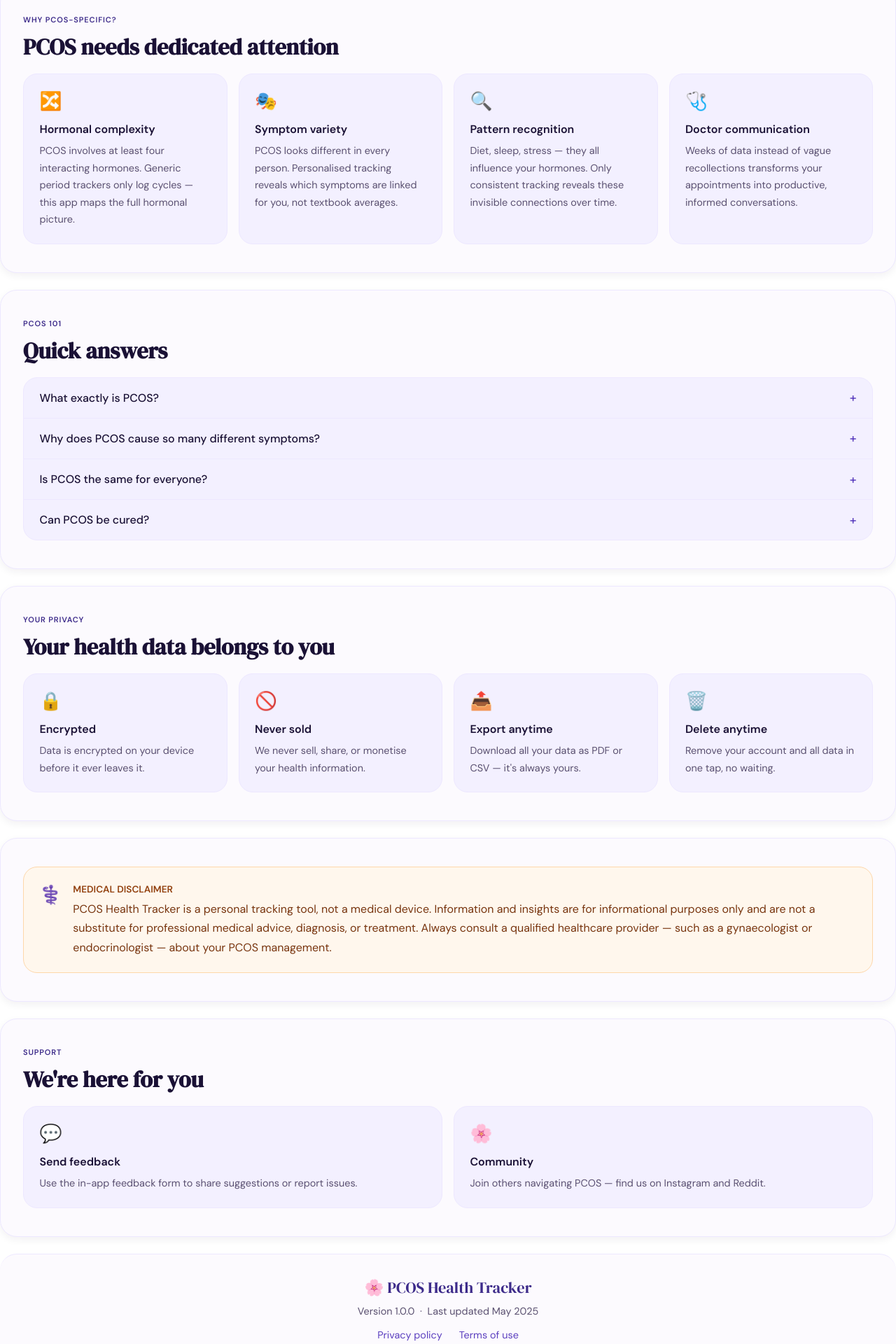
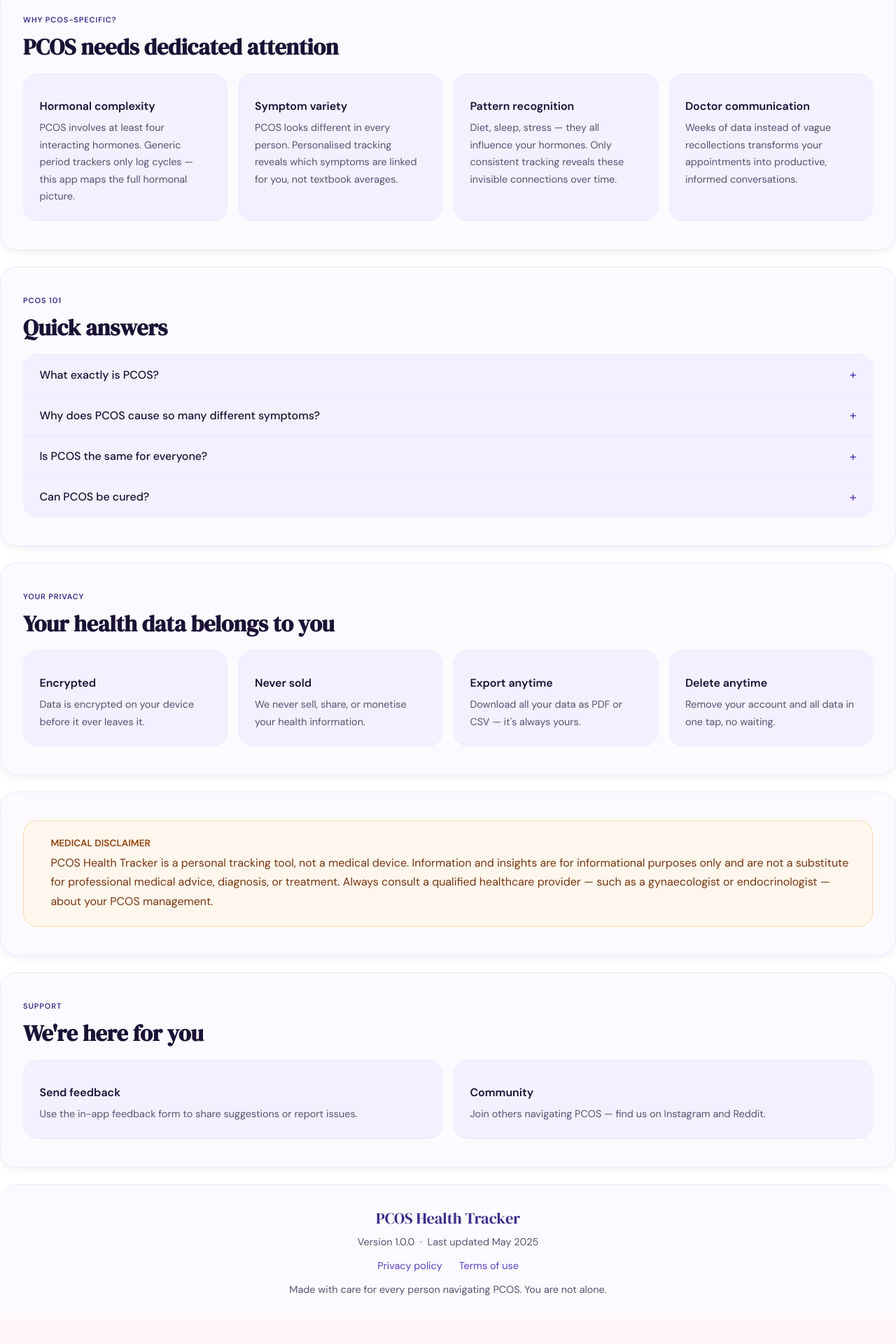
Before and after one commit to kirankv8641/PCOS-Health-Tracker, a React (Create React App) app in the folder frontend/: page /about in a window 1280 px wide. Shown: the part 992-2912 px from the top of the page at 70% size. After the commit the page ends 2875 px from the top, so only its background shows below. Built offline with nearby package versions, Linux system fonts and the light colour scheme; no server answers.

Commit message:
last  change

```diff
--- a/frontend/src/pages/About.jsx
+++ b/frontend/src/pages/About.jsx
@@ -72,22 +72,22 @@ export default function About() {
         <h2 className="section-title">PCOS needs dedicated attention</h2>
         <div className="why-grid">
           <div className="why-card">
-            <div className="why-icon">🔀</div>
+            <div className="why-icon"></div>
             <h3>Hormonal complexity</h3>
             <p>PCOS involves at least four interacting hormones. Generic period trackers only log cycles — this app maps the full hormonal picture.</p>
           </div>
           <div className="why-card">
-            <div className="why-icon">🎭</div>
+            <div className="why-icon"></div>
             <h3>Symptom variety</h3>
             <p>PCOS looks different in every person. Personalised tracking reveals which symptoms are linked for you, not textbook averages.</p>
           </div>
           <div className="why-card">
-            <div className="why-icon">🔍</div>
+            <div className="why-icon"></div>
             <h3>Pattern recognition</h3>
             <p>Diet, sleep, stress — they all influence your hormones. Only consistent tracking reveals these invisible connections over time.</p>
           </div>
           <div className="why-card">
-            <div className="why-icon">🩺</div>
+            <div className="why-icon"></div>
             <h3>Doctor communication</h3>
             <p>Weeks of data instead of vague recollections transforms your appointments into productive, informed conversations.</p>
           </div>
@@ -121,22 +121,22 @@ export default function About() {
         <h2 className="section-title">Your health data belongs to you</h2>
         <div className="privacy-grid">
           <div className="privacy-card">
-            <div className="privacy-icon">🔒</div>
+            <div className="privacy-icon"></div>
             <div className="privacy-title">Encrypted</div>
             <div className="privacy-desc">Data is encrypted on your device before it ever leaves it.</div>
           </div>
           <div className="privacy-card">
-            <div className="privacy-icon">🚫</div>
+            <div className="privacy-icon"></div>
             <div className="privacy-title">Never sold</div>
             <div className="privacy-desc">We never sell, share, or monetise your health information.</div>
           </div>
           <div className="privacy-card">
-            <div className="privacy-icon">📤</div>
+            <div className="privacy-icon"></div>
             <div className="privacy-title">Export anytime</div>
             <div className="privacy-desc">Download all your data as PDF or CSV — it's always yours.</div>
           </div>
           <div className="privacy-card">
-            <div className="privacy-icon">🗑️</div>
+            <div className="privacy-icon"></div>
             <div className="privacy-title">Delete anytime</div>
             <div className="privacy-desc">Remove your account and all data in one tap, no waiting.</div>
           </div>
@@ -146,7 +146,7 @@ export default function About() {
       {/* Disclaimer */}
       <section className="about-section">
         <div className="disclaimer-box">
-          <div className="disclaimer-icon">⚕️</div>
+          <div className="disclaimer-icon"></div>
           <div>
             <div className="disclaimer-title">Medical disclaimer</div>
             <div className="disclaimer-body">
@@ -166,12 +166,12 @@ export default function About() {
         <h2 className="section-title">We're here for you</h2>
         <div className="connect-grid">
           <div className="connect-card">
-            <div className="connect-icon">💬</div>
+            <div className="connect-icon"></div>
             <div className="connect-title">Send feedback</div>
             <div className="connect-desc">Use the in-app feedback form to share suggestions or report issues.</div>
           </div>
           <div className="connect-card">
-            <div className="connect-icon">🌸</div>
+            <div className="connect-icon"></div>
             <div className="connect-title">Community</div>
             <div className="connect-desc">Join others navigating PCOS — find us on Instagram and Reddit.</div>
           </div>
@@ -180,7 +180,7 @@ export default function About() {
 
       {/* Footer */}
       <footer className="about-footer">
-        <div className="footer-logo">🌸 PCOS Health Tracker</div>
+        <div className="footer-logo"> PCOS Health Tracker</div>
         <div className="footer-meta">Version 1.0.0 &nbsp;·&nbsp; Last updated May 2025</div>
         <div className="footer-links">
           <a href="/">Privacy policy</a>
--- a/frontend/src/pages/Dashboard.jsx
+++ b/frontend/src/pages/Dashboard.jsx
@@ -127,11 +127,11 @@ export default function Dashboard() {
           {/* ── Welcome ── */}
           <div className="db-welcome-row">
             <div className="db-welcome-text">
-              <h2>Hello 👋</h2>
+              <h2>Hello </h2>
               <p>Here's your health summary for today.</p>
             </div>
             <div className="db-quote-card">
-              <span className="db-quote-heart">❤️</span>
+              <span className="db-quote-heart"></span>
               <p>"Small steps every day lead to big changes."</p>
             </div>
           </div>
@@ -143,7 +143,7 @@ export default function Dashboard() {
             <div className="db-stat-card">
               <div className="db-stat-header">
                 <span className="db-stat-label">Calories Today</span>
-                <span className="db-stat-icon cal">🔥</span>
+                <span className="db-stat-icon cal"></span>
               </div>
               <div className="db-stat-value">
                 {todayCalories.toLocaleString()}
@@ -167,7 +167,7 @@ export default function Dashboard() {
             <div className="db-stat-card">
               <div className="db-stat-header">
                 <span className="db-stat-label">Water Intake</span>
-                <span className="db-stat-icon water">💧</span>
+                <span className="db-stat-icon water"></span>
               </div>
               <div className="db-stat-value">
                 {todayWater}
@@ -191,7 +191,7 @@ export default function Dashboard() {
             <div className="db-stat-card">
               <div className="db-stat-header">
                 <span className="db-stat-label">Active Minutes</span>
-                <span className="db-stat-icon act">🏃</span>
+                <span className="db-stat-icon act"></span>
               </div>
               <div className="db-stat-value">
                 {todayMins}
```
